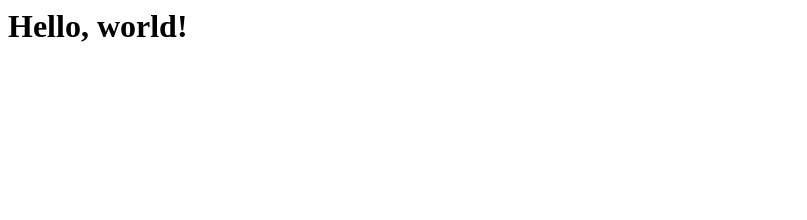
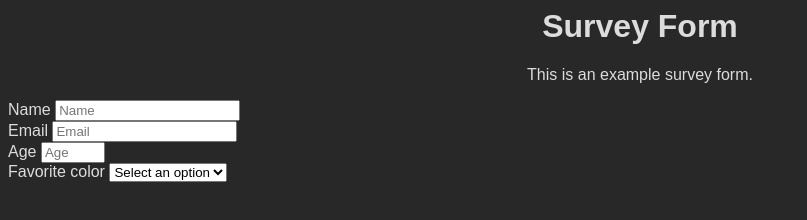
Before and after one commit to twcrews/fcc-rwd-surveyform, a plain HTML site: page index.html in a window 1280 px wide. Shown: the whole page, without its empty margins (0-807 px from the left). Drawn offline with Linux system fonts and the light colour scheme.

Commit message:
Added first part of form.

```diff
--- a/index.css
+++ b/index.css
@@ -0,0 +1,10 @@
+body {
+	background-color: rgb(40, 40, 40);
+	color: rgb(220, 220, 220);
+	font-family: sans-serif;
+}
+
+#title,
+#description {
+	text-align: center;
+}
--- a/index.html
+++ b/index.html
@@ -1,4 +1,52 @@
 <div>
-  <h1>Hello, world!</h1>
+	<h1 id="title">Survey Form</h1>
+	<p id="description">This is an example survey form.</p>
+
+	<form id="survey-form">
+		<div>
+			<label id="name-label" for="name">Name</label>
+			<input id="name" type="text" name="name" placeholder="Name" required />
+		</div>
+
+		<div>
+			<label id="email-label" for="email">Email</label>
+			<input
+				id="email"
+				type="email"
+				name="email"
+				placeholder="Email"
+				required
+			/>
+		</div>
+
+		<div>
+			<label id="number-label" for="number">Age</label>
+			<input
+				id="number"
+				type="number"
+				name="age"
+				placeholder="Age"
+				min="18"
+				max="120"
+				required
+			/>
+		</div>
+
+		<div>
+			<label id="dropdown-label" for="dropdown">Favorite color</label>
+			<select id="dropdown" name="dropdown">
+				<option value="">Select an option</option>
+				<option value="red">Red</option>
+				<option value="green">Green</option>
+				<option value="blue">Blue</option>
+			</select>
+		</div>
+	</form>
 </div>
-<script type="text/javascript" src="https://cdn.freecodecamp.org/testable-projects-fcc/v1/bundle.js"></script>
+
+<link rel="stylesheet" href="index.css" />
+<script type="text/javascript" src="index.js"></script>
+<script
+	type="text/javascript"
+	src="https://cdn.freecodecamp.org/testable-projects-fcc/v1/bundle.js"
+></script>
```
